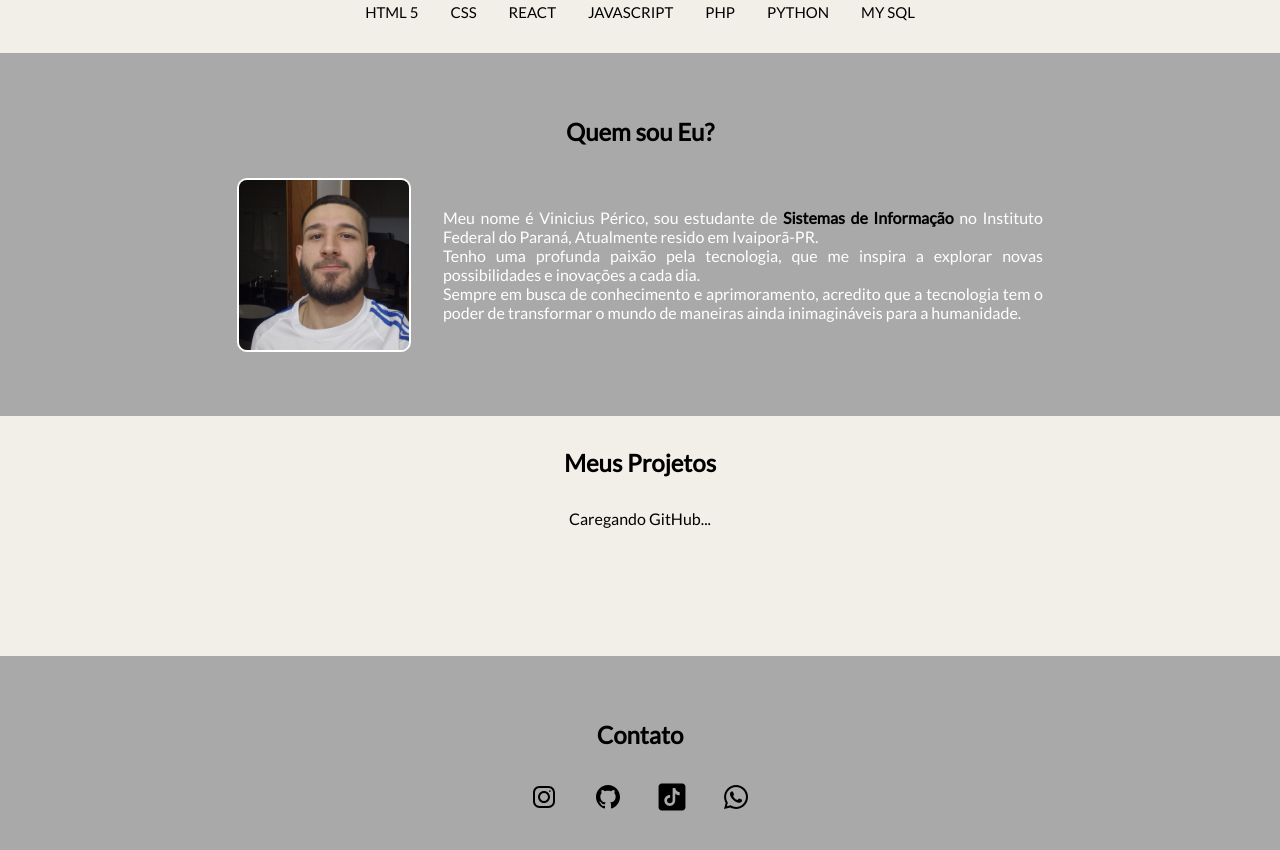
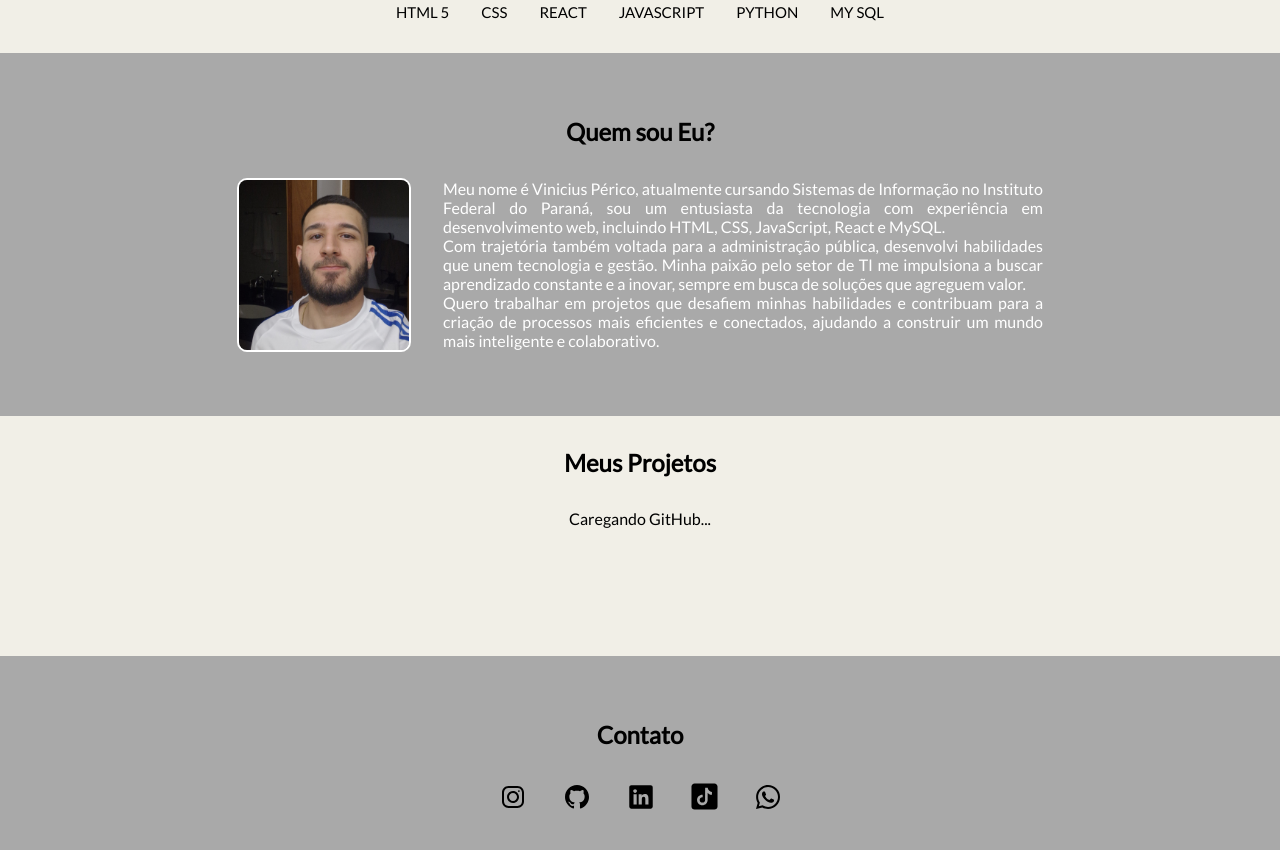
Before and after one commit to viniciusperico/page, a plain HTML site: page index.html in a window 1280 px wide. Shown: the part 412-1262 px from the top of the page. Drawn offline with Linux system fonts and the light colour scheme; no server answers.

Commit message:
Update index.html

```diff
--- a/index.html
+++ b/index.html
@@ -23,7 +23,10 @@
     <main>
       <section class="s1">
         <div class="info-pessoal">
-          <h1>Olá!<br/> Eu sou o <br/><strong>Vinicius Périco</strong></h1>
+          <h1>
+            Olá!<br />
+            Eu sou o <br /><strong>Vinicius Périco</strong>
+          </h1>
           <p>Tenho 22 anos, e estou no último ano de sistemas de informação.</p>
           <a class="saiba-mais" href="#conhecimentos">Saber mais</a>
         </div>
@@ -44,7 +47,6 @@
           <p>CSS</p>
           <p>REACT</p>
           <p>JAVASCRIPT</p>
-          <p>PHP</p>
           <p>PYTHON</p>
           <p>MY SQL</p>
         </div>
@@ -59,13 +61,17 @@
             alt="foto pessoal"
           />
           <p>
-            Meu nome é Vinicius Périco, sou estudante de <strong>Sistemas de Informação </strong>
-            no Instituto Federal do Paraná, Atualmente resido em Ivaiporã-PR.
-            <br />
-            Tenho uma profunda paixão pela tecnologia, que me inspira a explorar
-            novas possibilidades e inovações a cada dia. <br />
-            Sempre em busca de conhecimento e aprimoramento, acredito que a tecnologia tem o poder de
-            transformar o mundo de maneiras ainda inimagináveis para a humanidade.
+            Meu nome é Vinicius Périco, atualmente cursando Sistemas de
+            Informação no Instituto Federal do Paraná, sou um entusiasta da
+            tecnologia com experiência em desenvolvimento web, incluindo HTML,
+            CSS, JavaScript, React e MySQL. <br />
+            Com trajetória também voltada para a administração pública,
+            desenvolvi habilidades que unem tecnologia e gestão. Minha paixão
+            pelo setor de TI me impulsiona a buscar aprendizado constante e a
+            inovar, sempre em busca de soluções que agreguem valor. <br />
+            Quero trabalhar em projetos que desafiem minhas habilidades e
+            contribuam para a criação de processos mais eficientes e conectados,
+            ajudando a construir um mundo mais inteligente e colaborativo.
           </p>
         </div>
       </section>
@@ -80,7 +86,11 @@
     <footer id="contato">
       <h2 class="title">Contato</h2>
       <div class="rede-social">
-        <a href="https://www.instagram.com/vinicius_perico" title="Instagram" target="_blank">
+        <a
+          href="https://www.instagram.com/vinicius_perico"
+          title="Instagram"
+          target="_blank"
+        >
           <svg
             xmlns="http://www.w3.org/2000/svg"
             x="0px"
@@ -94,7 +104,11 @@
             ></path>
           </svg>
         </a>
-        <a href="https://github.com/viniciusperico" title="GitHub" target="_blank">
+        <a
+          href="https://github.com/viniciusperico"
+          title="GitHub"
+          target="_blank"
+        >
           <svg
             xmlns="http://www.w3.org/2000/svg"
             x="0px"
@@ -110,13 +124,36 @@
           </svg>
         </a>
 
-        <a href="https://www.tiktok.com/@vinicius_perico" title="TikTok" target="_blank">
+        <a
+          href="https://www.linkedin.com/in/vinicius-périco-b6262329b/"
+          title="Linkedin"
+          target="_blank"
+        >
           <svg
             xmlns="http://www.w3.org/2000/svg"
             x="0px"
             y="0px"
             width="32"
             height="32"
+            viewBox="0 0 30 30"
+          >
+            <path
+              d="M24,4H6C4.895,4,4,4.895,4,6v18c0,1.105,0.895,2,2,2h18c1.105,0,2-0.895,2-2V6C26,4.895,25.105,4,24,4z M10.954,22h-2.95 v-9.492h2.95V22z M9.449,11.151c-0.951,0-1.72-0.771-1.72-1.72c0-0.949,0.77-1.719,1.72-1.719c0.948,0,1.719,0.771,1.719,1.719 C11.168,10.38,10.397,11.151,9.449,11.151z M22.004,22h-2.948v-4.616c0-1.101-0.02-2.517-1.533-2.517 c-1.535,0-1.771,1.199-1.771,2.437V22h-2.948v-9.492h2.83v1.297h0.04c0.394-0.746,1.356-1.533,2.791-1.533 c2.987,0,3.539,1.966,3.539,4.522V22z"
+            ></path>
+          </svg>
+        </a>
+
+        <a
+          href="https://www.tiktok.com/@vinicius_perico"
+          title="TikTok"
+          target="_blank"
+        >
+          <svg
+            xmlns="http://www.w3.org/2000/svg"
+            x="0px"
+            y="0px"
+            width="31"
+            height="31"
             viewBox="0 0 50 50"
           >
             <path
```
